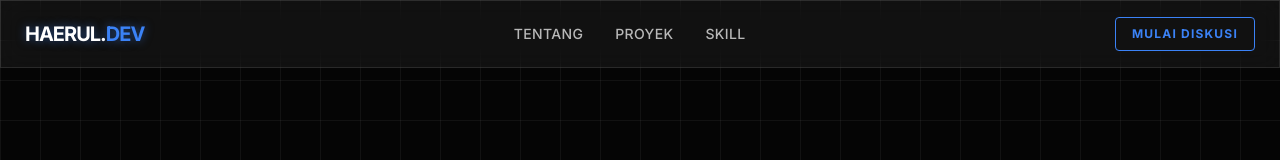
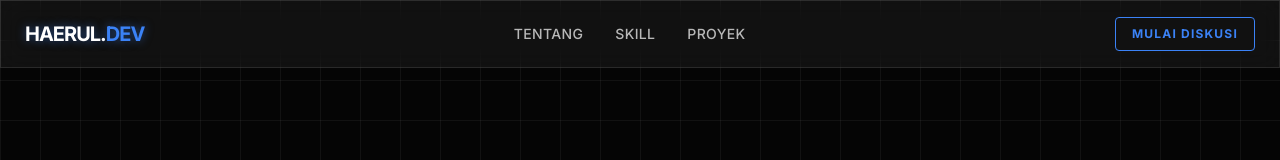
Before and after one commit to haerulhaerl/Web-Portofolio, a React (Vite) app: page / in a window 1280 px wide. Shown: the top 160 px of the page. Built offline with nearby package versions, Linux system fonts and the light colour scheme.

Commit message:
perbaikan pada navbar

```diff
--- a/src/components/Navbar.tsx
+++ b/src/components/Navbar.tsx
@@ -12,8 +12,8 @@ export default function Navbar() {
       </div>
       <div className="hidden md:flex items-center gap-8 text-sm font-medium tracking-wide uppercase opacity-70">
         <a href="#about" className="hover:text-accent hover:opacity-100 transition-all cursor-pointer">Tentang</a>
+        <a href="#skills" className="hover:text-accent hover:opacity-100 transition-all cursor-pointer">Skill</a>
         <a href="#projects" className="hover:text-accent hover:opacity-100 transition-all cursor-pointer">Proyek</a>
-        <a href="#skills" className="hover:text-accent hover:opacity-100 transition-all cursor-pointer">Skill</a>
       </div>
       <a
         href="https://wa.me/6282293876658"
```
